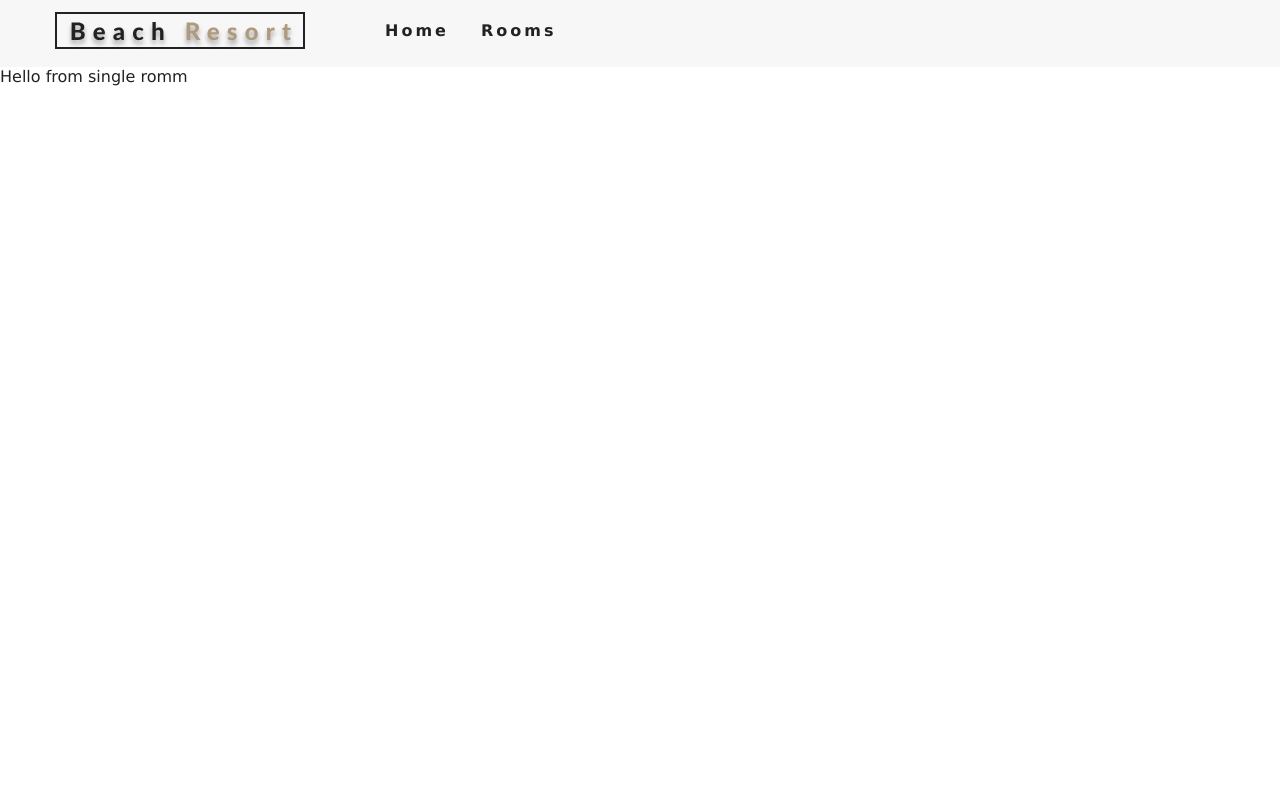
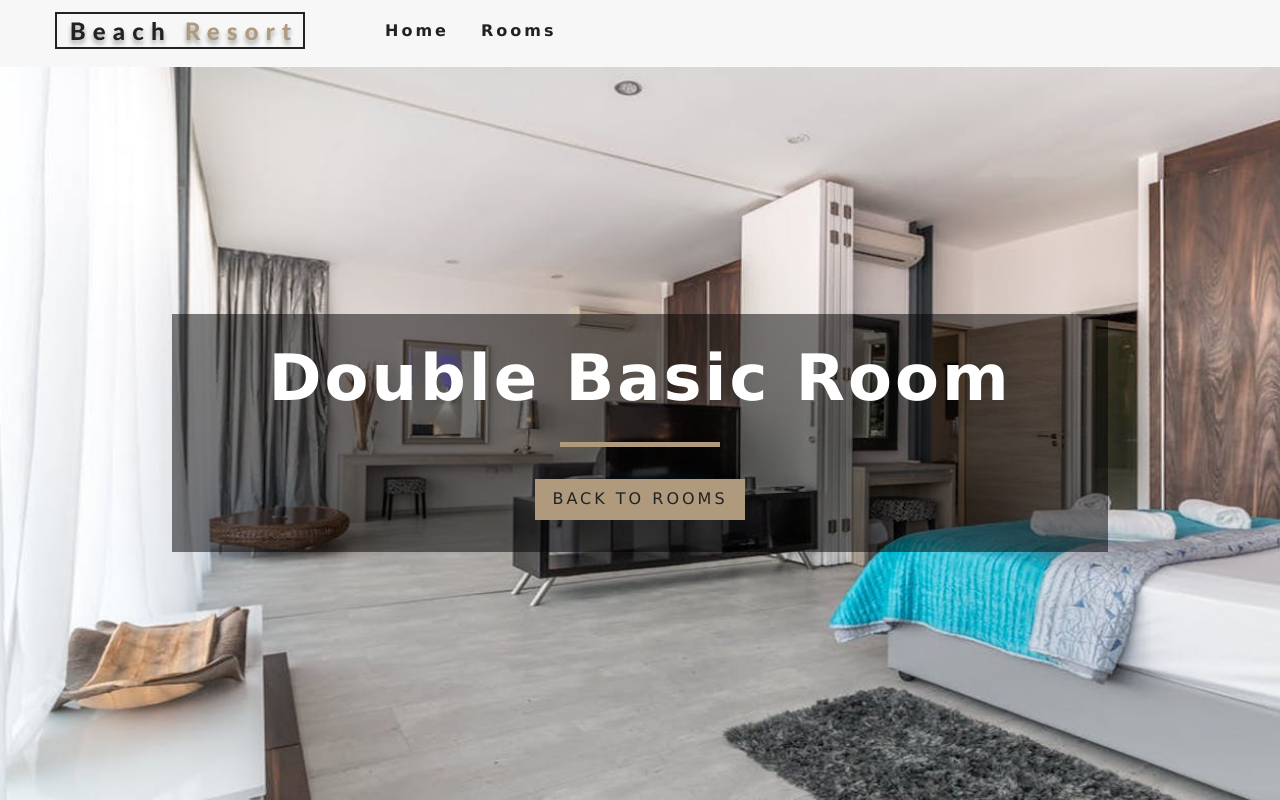
Before and after one commit to Saranrajv123/hotel-reservation-system, a React (Create React App) app: page /rooms/double-basic in a window 1280 px wide. Built offline with nearby package versions, Linux system fonts and the light colour scheme.

Commit message:
added styled component 3:11

```diff
--- a/package.json
+++ b/package.json
@@ -11,7 +11,8 @@
     "react-dom": "^16.13.0",
     "react-icons": "^3.9.0",
     "react-router-dom": "^5.1.2",
-    "react-scripts": "3.4.0"
+    "react-scripts": "3.4.0",
+    "styled-components": "^5.0.1"
   },
   "scripts": {
     "start": "react-scripts start",
--- /dev/null
+++ b/src/components/StyledHero.js
@@ -0,0 +1,13 @@
+import styled from "styled-components";
+
+
+const styledHero = styled.header `
+    min-height: calc(100vh - 66px);
+    background: url(${props => props.image}) center/cover no-repeat;
+    display: flex;
+    align-items: center;
+    justify-content: center;
+
+`
+
+export default styledHero;
--- a/src/pages/SingleRoom.jsx
+++ b/src/pages/SingleRoom.jsx
@@ -1,15 +1,37 @@
-import React, {useContext} from 'react';
+import React, { useContext, Fragment } from "react";
 import RoomContext from "../Context";
+import { Hero } from "../components/Hero";
+import { Banner } from "../components/Banner";
+import { Link } from "react-router-dom";
+import StyledHero from "../components/StyledHero";
+import defaultImgae from "../images/defaultBcg.jpeg";
 
-export const SingleRoom = (props) => {
-    console.log('props :', props);
-    const {getSingleRoomData} = useContext(RoomContext);
-    let singleRoomData = getSingleRoomData(props.match.params.slug);
-    console.log('singleRoomdata :', singleRoomData);
+export const SingleRoom = props => {
+  console.log("props :", props);
+  const { getSingleRoomData } = useContext(RoomContext);
+  let singleRoomData = getSingleRoomData(props.match.params.slug);
+  console.log("singleRoomdata :", singleRoomData);
 
-    return (
-        <div>
-            Hello from single romm
+  const renderSingleRoomData = () => {
+    if (!singleRoomData) {
+      return (
+        <div className="error">
+          <h3>No such room</h3>
+          <Link to="/rooms">Back to rooms</Link>
         </div>
-    )
-}
+      );
+    } else {
+      return (
+        <StyledHero image={singleRoomData.images[0] || defaultImgae }>
+          <Banner title={`${singleRoomData.name} room`}>
+            <Link to="/rooms" className="btn-primary">
+              Back to rooms
+            </Link>
+          </Banner>
+        </StyledHero>
+      );
+    }
+  };
+
+  return <Fragment>{renderSingleRoomData()}</Fragment>;
+};
```
Also changed, not shown: 1 other file (tests, documents, lock files or other folders).
